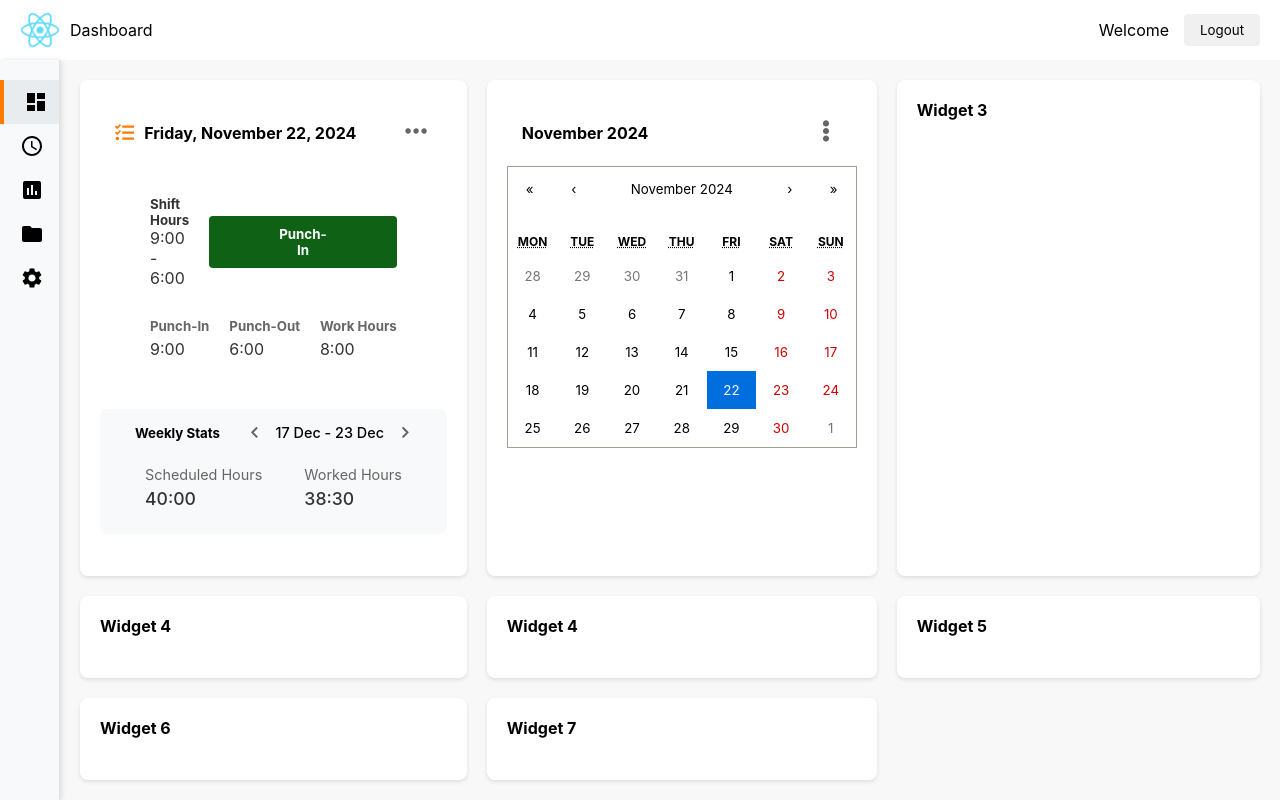
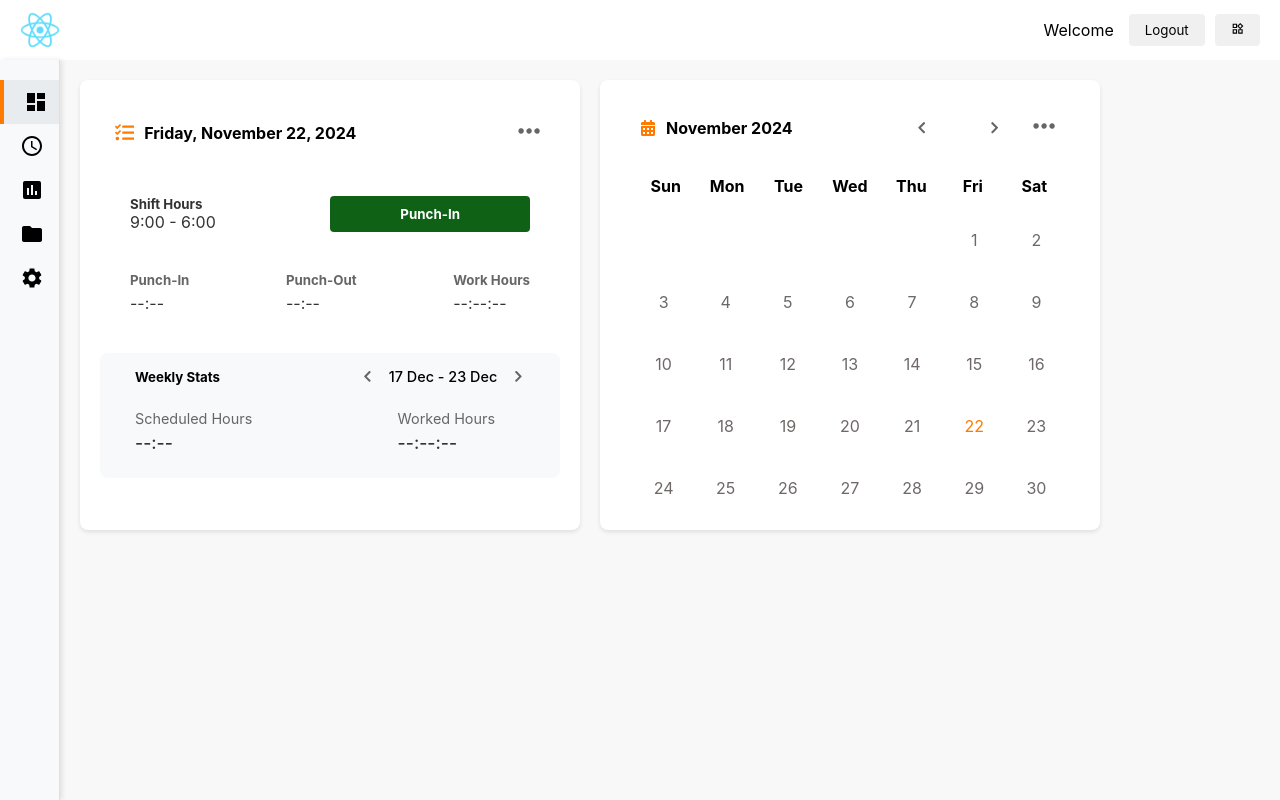
Before and after one commit to BharathSivagiri/itime-ui, a React (Create React App) app: page / in a window 1280 px wide. Built offline with nearby package versions, Linux system fonts and the light colour scheme.

Commit message:
commit v1

```diff
--- a/src/components/layout/Navbar.jsx
+++ b/src/components/layout/Navbar.jsx
@@ -1,18 +1,59 @@
 import React from 'react';
 import './css/Navbar.css';
 import Logo from '../../images/logo192.png';
+import { MdOutlineWidgets } from "react-icons/md";
 
-const Navbar = () => {
+const Navbar = ({
+  toggleWidgetConfig,
+  showWidgetConfig,
+  widgetConfig,
+  toggleWidget,
+  resetWidgets
+}) => {
   return (
     <nav className="navbar">
       <div className="navbar-brand">
-      <img src={Logo} alt="iOPEX Logo" className="navbar-logo" />
-        <span>Dashboard</span>
+      <img src={Logo} alt="Logo" className="navbar-logo" />
       </div>
       <div className="navbar-right">
         <div className="user-profile">
           <span>Welcome</span>
           <button className="logout-btn">Logout</button>
+        </div>
+        <div className="widget-config">
+          <button className="widget-config-btn" onClick={toggleWidgetConfig}>
+          <MdOutlineWidgets />
+          </button>
+          {showWidgetConfig && (
+            <div className="widget-config-menu">
+              <div className="widget-toggle">
+                <span>Punch Widget</span>
+                <label className="switch">
+                  <input
+                    type="checkbox"
+                    checked={widgetConfig.punchWidget}
+                    onChange={() => toggleWidget('punchWidget')}
+                  />
+                  <span className="slider"></span>
+                </label>
+              </div>
+              <div className="widget-toggle">
+                <span>Calendar Widget</span>
+                <label className="switch">
+                  <input
+                    type="checkbox"
+                    checked={widgetConfig.calendarWidget}
+                    onChange={() => toggleWidget('calendarWidget')}
+                  />
+                  <span className="slider"></span>
+                </label>
+              </div>
+              {/* Add more widget toggles here */}
+              <button className="reset-widgets" onClick={resetWidgets}>
+                Reset All Widgets
+              </button>
+            </div>
+          )}
         </div>
       </div>
     </nav>
--- a/src/components/layout/css/Navbar.css
+++ b/src/components/layout/css/Navbar.css
@@ -13,7 +13,6 @@
   width: auto;
   object-fit: contain;
 }
-
 
 .navbar-brand {
   display: flex;
--- /dev/null
+++ b/src/constants/AppMessages.js
@@ -0,0 +1,4 @@
+export const MESSAGES = {
+    PUNCH_RECORD_ERROR: "Error recording punch:",
+    PUNCH_DATA_FETCH_ERROR: "Error fetching punch data:",
+  };
--- /dev/null
+++ b/src/constants/apiEndpoints.js
@@ -0,0 +1,6 @@
+export const API_BASE_URL = 'http://localhost:8080/api';
+
+export const ENDPOINTS = {
+  PUNCH_CALCULATE: `${API_BASE_URL}/punch/calculate`,
+  PUNCH: `${API_BASE_URL}/punch`
+};
--- a/src/pages/Dashboard.jsx
+++ b/src/pages/Dashboard.jsx
@@ -1,21 +1,54 @@
 import React, { useState } from 'react';
 import Navbar from '../components/layout/Navbar';
 import Sidebar from '../components/layout/Sidebar';
-import { FaTasks, FaChevronLeft, FaChevronRight, FaEllipsisV } from 'react-icons/fa';
+import { FaTasks, FaChevronLeft, FaChevronRight, FaCalendarAlt } from 'react-icons/fa';
 import { SlOptions } from "react-icons/sl";
-import Calendar from 'react-calendar';
 import './css/Dashboard.css';
-import 'react-calendar/dist/Calendar.css';
+import { ENDPOINTS } from '../constants/apiEndpoints';
+import { MESSAGES } from '../constants/AppMessages';
 
 const Dashboard = () => {
   const [isPunchedIn, setIsPunchedIn] = useState(false);
   const [showMenu, setShowMenu] = useState(false);
   const [currentWeek] = useState('17 Dec - 23 Dec');
-  const [date, setDate] = useState(new Date());
-  const [showCalendarMenu, setShowCalendarMenu] = useState(false);
+  const [punchData, setPunchData] = useState({
+    punchInTime: null,
+    punchOutTime: null,
+    totalWorkingHours: null
+  });
 
-  const handlePunchClick = () => {
+  const fetchPunchData = async () => {
+    try {
+      const response = await fetch(`${ENDPOINTS.PUNCH_CALCULATE}/1`);
+      const data = await response.json();
+      setPunchData(data);
+    } catch (error) {
+      console.error(MESSAGES.PUNCH_DATA_FETCH_ERROR, error);
+    }
+  };
+
+  const handlePunchClick = async () => {
+    const punchRequest = {
+      employeeId: 1,
+      punchType: isPunchedIn ? 'OUT' : 'IN'
+    };
+
+    try {
+      const response = await fetch(ENDPOINTS.PUNCH, {
+        method: 'POST',
+        headers: {
+          'Content-Type': 'application/json',
+        },
+        body: JSON.stringify(punchRequest)
+      });
+
+      if (response.ok) {
         setIsPunchedIn(!isPunchedIn);
+        setTimeout(fetchPunchData, 500);
+      }
+    } catch (error) {
+      console.error(MESSAGES.PUNCH_RECORD_ERROR, error);
+    }
   };
 
   const toggleMenu = () => {
@@ -31,12 +64,68 @@ const Dashboard = () => {
     });
   };
 
+  // Format the datetime string to show only time
+  const formatTime = (dateTimeString) => {
+    if (!dateTimeString) return '--:--';
+    return new Date(dateTimeString).toLocaleTimeString('en-US', {
+      hour: '2-digit',
+      minute: '2-digit',
+      hour12: false
+    });
+  };
+
+  const [widgetConfig, setWidgetConfig] = useState({
+    punchWidget: true,
+    calendarWidget: true,
+    // More widgets can be added
+  });
+
+  const [showWidgetConfig, setShowWidgetConfig] = useState(false);
+
+  const toggleWidgetConfig = () => {
+    setShowWidgetConfig(!showWidgetConfig);
+  };
+
+  const toggleWidget = (widgetName) => {
+    setWidgetConfig(prev => ({
+      ...prev,
+      [widgetName]: !prev[widgetName]
+    }));
+  };
+
+  const resetWidgets = () => {
+    setWidgetConfig({
+      punchWidget: true,
+      calendarWidget: true,
+      // Resets all widgets to true
+    });
+  };
+
+  // Add this state for tracking current displayed month
+  const [currentDate, setCurrentDate] = useState(new Date());
+
+  // Add these functions to handle month navigation
+  const nextMonth = () => {
+    setCurrentDate(new Date(currentDate.setMonth(currentDate.getMonth() + 1)));
+  };
+
+  const prevMonth = () => {
+    setCurrentDate(new Date(currentDate.setMonth(currentDate.getMonth() - 1)));
+  };
+
   return (
     <div className="dashboard-container">
-      <Navbar />
+      <Navbar
+        toggleWidgetConfig={toggleWidgetConfig}
+        showWidgetConfig={showWidgetConfig}
+        widgetConfig={widgetConfig}
+        toggleWidget={toggleWidget}
+        resetWidgets={resetWidgets}
+      />
       <div className="dashboard-content">
         <Sidebar />
         <div className="widgets-container">
+          {widgetConfig.punchWidget && (
             <div className="widget">
               <div className="widget-header">
                 <div className="date-with-icon">
@@ -68,15 +157,15 @@ const Dashboard = () => {
                 <div className="time-details">
                   <div className="time-item">
                     <h5>Punch-In</h5>
-                  <span>9:00</span>
+                    <span>{formatTime(punchData.punchInTime)}</span>
                   </div>
                   <div className="time-item">
                     <h5>Punch-Out</h5>
-                  <span>6:00</span>
+                    <span>{formatTime(punchData.punchOutTime)}</span>
                   </div>
                   <div className="time-item">
                     <h5>Work Hours</h5>
-                  <span>8:00</span>
+                    <span>{punchData.totalWorkingHours || '--:--:--'}</span>
                   </div>
                 </div>
               </div>
@@ -92,59 +181,73 @@ const Dashboard = () => {
                 <div className="weekly-time-details">
                   <div className="weekly-time-item">
                     <span className="time-label">Scheduled Hours</span>
-                  <span className="time-value">40:00</span>
+                    <span className="time-value">--:--</span>
                   </div>
                   <div className="weekly-time-item">
                     <span className="time-label">Worked Hours</span>
-                  <span className="time-value">38:30</span>
+                    <span className="time-value">--:--:--</span>
                   </div>
                 </div>
               </div>
             </div>
-          <div className="widget">
+          )}
+          {/* Calendar Widget */}
+          {widgetConfig.calendarWidget && (
+            <div className="widget calendar-widget">
               <div className="widget-header">
-              <h4>{new Date().toLocaleDateString('en-US', { month: 'long', year: 'numeric' })}</h4>
+                <div className="date-with-icon">
+                  <FaCalendarAlt className="calendar-icon" />
+                  <h4>{currentDate.toLocaleString('default', { month: 'long', year: 'numeric' })}</h4>
+                </div>
+                <div className="calendar-navigation">
+                  <button className="month-nav" onClick={prevMonth}>
+                    <FaChevronLeft />
+                  </button>
+                  <button className="month-nav" onClick={nextMonth}>
+                    <FaChevronRight />
+                  </button>
+                </div>
                 <div className="menu-container">
-                <FaEllipsisV className="menu-icon" onClick={() => setShowCalendarMenu(!showCalendarMenu)} />
-                {showCalendarMenu && (
-                  <div className="menu-popup">
-                    <div className="menu-item">More Details</div>
+                  <SlOptions className="menu-icon" onClick={toggleMenu} />
+                </div>
+              </div>
+              <div className="calendar-content">
+                <div className="calendar-grid">
+                  <div className="weekdays">
+                    {['Sun', 'Mon', 'Tue', 'Wed', 'Thu', 'Fri', 'Sat'].map(day => (
+                      <div key={day} className="weekday">{day}</div>
+                    ))}
+                  </div>
+                  <div className="days">
+                    {Array.from({ length: 35 }, (_, i) => {
+                      const date = new Date(currentDate.getFullYear(), currentDate.getMonth(), 1);
+                      const firstDay = date.getDay();
+                      const currentDateNum = i - firstDay + 1;
+                      const isCurrentMonth = currentDateNum > 0 && currentDateNum <= new Date(date.getFullYear(), date.getMonth() + 1, 0).getDate();
+
+                      return (
+                        <div
+                          key={i}
+                          className={`day ${isCurrentMonth ? 'current-month' : 'other-month'} ${
+                            currentDateNum === new Date().getDate() &&
+                            currentDate.getMonth() === new Date().getMonth() &&
+                            currentDate.getFullYear() === new Date().getFullYear()
+                              ? 'today'
+                              : ''
+                          }`}
+                        >
+                          {isCurrentMonth ? currentDateNum : ''}
+                        </div>
+                      );
+                    })}
+                  </div>
+                </div>
+              </div>
             </div>
           )}
-              </div>
-            </div>
-            <div className="calendar-container">
-              <Calendar
-                onChange={setDate}
-                value={date}
-                className="custom-calendar"
-              />
-            </div>
-          </div>
-          <div className="widget">
-            <h4>Widget 3</h4>
-            {/* Widget content */}
-          </div>
-          <div className="widget">
-            <h4>Widget 4</h4>
-            {/* Widget content */}
-          </div>
-          <div className="widget">
-            <h4>Widget 4</h4>
-            {/* Widget content */}
-          </div>
-          <div className="widget">
-            <h4>Widget 5</h4>
-            {/* Widget content */}
-          </div>
-          <div className="widget">
-            <h4>Widget 6</h4>
-            {/* Widget content */}
-          </div>
-          <div className="widget">
-            <h4>Widget 7</h4>
-            {/* Widget content */}
-          </div>
+
+          {/* Other widgets with their respective config checks */}
+
         </div>
       </div>
     </div>
--- a/src/pages/css/Dashboard.css
+++ b/src/pages/css/Dashboard.css
@@ -25,6 +25,73 @@
   border-radius: 8px;
   padding: 20px;
   box-shadow: 0 2px 4px rgba(0, 0, 0, 0.1);
+  display: flexbox;
+  height: 450px;
+  width: 500px;
+}
+
+/* Widget edit CSS */
+.widget-config {
+  position: relative;
+  z-index: 1000;
+}
+
+.widget-config-menu {
+  position: absolute;
+  top: 45px;
+  right: 0;
+  min-width: 250px;
+  background: white;
+  border: 1px solid #e0e0e0;
+  border-radius: 8px;
+  padding: 16px;
+  box-shadow: 0 4px 12px rgba(0,0,0,0.15);
+}
+
+.widget-toggle {
+  display: flex;
+  justify-content: space-between;
+  align-items: center;
+  padding: 12px 0;
+  border-bottom: 1px solid #eee;
+}
+
+.widget-toggle:last-child {
+  border-bottom: none;
+}
+
+.widget-toggle span {
+  font-size: 14px;
+  color: #333;
+}
+
+.widget-config-btn {
+  padding: 8px 16px;
+  border: none;
+  border-radius: 4px;
+  background-color: #f0f0f0;
+  cursor: pointer;
+  margin-left: 10px;
+}
+
+.widget-config-btn:hover {
+  background: #e9ecef;
+}
+
+.reset-widgets {
+  margin-top: 16px;
+  width: 100%;
+  padding: 10px;
+  background: #dc3545;
+  color: white;
+  border: none;
+  border-radius: 4px;
+  cursor: pointer;
+  transition: background 0.2s;
+}
+
+.reset-widgets:hover {
+  background: #c82333;
 }
 
 /* Widget : Punch-in and Punch-out with time calculation */
@@ -39,6 +106,8 @@
   align-items: center;
   justify-content: space-between;
   gap: 20px;
+  margin-left: -20px;
+  margin-right: -20px;
 }
 
 .punch-button {
@@ -81,6 +150,9 @@
 
 .time-item {
   text-align: left;
+  margin-top: 10px;
+  margin-left: -20px;
+  margin-right: -20px;
 }
 
 .time-item h5 {
@@ -124,8 +196,6 @@
 
 .menu-popup {
   position: absolute;
-  right: 0;
-  top: 25px;
   background: white;
   transition: width 0.3s ease;
   box-shadow: 0 2px 5px rgba(0,0,0,0.2);
@@ -144,7 +214,7 @@
 }
 
 .weekly-stats-container {
-  margin-top: 20px;
+  margin-top: 10px;
   padding: 15px;
   background-color: #f8f9fa;
   border-radius: 8px;
@@ -184,8 +254,8 @@
   display: flex;
   justify-content: space-between;
   padding: 10px;
-  margin-left: 20px;
-  margin-right: 20px;
+  margin-left: 10px;
+  margin-right: 40px;
 }
 
 .weekly-time-item {
@@ -205,86 +275,120 @@
   color: #333;
 }
 
-/* .widget {
-  height: 100%;
+
+/* Widget : Calendar */
+.calendar-widget {
+  background: white;
+  border-radius: 8px;
+  padding: 20px;
+  box-shadow: 0 2px 4px rgba(0,0,0,0.1);
+}
+
+.calendar-content {
+  padding: 15px;
+}
+
+.calendar-header {
+  display: flex;
+  justify-content: space-between;
+  align-items: center;
+  margin-bottom: 20px;
+}
+
+.month-nav {
+  background: none;
+  border: none;
+  cursor: pointer;
+  padding: 5px;
+  color: #666;
+}
+
+.calendar-grid {
   display: flex;
   flex-direction: column;
+  gap: 10px;
 }
 
-.calendar-container {
-  flex: 1;
-  padding: 0;
+.weekdays {
+  display: grid;
+  grid-template-columns: repeat(7, 1fr);
+  text-align: center;
+  font-weight: bold;
+  color: #000000;
 }
 
-.custom-calendar {
-  width: 100%;
-  height: 100%;
-  border: none;
-  background: transparent;
-  font-family: 'Roboto', sans-serif;
+.weekday {
+  padding: 5px;
 }
 
-.react-calendar__navigation {
-  margin-bottom: 15px;
+.days {
+  display: grid;
+  grid-template-columns: repeat(7, 1fr);
+  gap: 5px;
 }
 
-.react-calendar__navigation__label {
-  font-weight: bold !important;
-  font-size: 1rem !important;
-  color: #1a73e8;
+.day {
+  aspect-ratio: 1;
+  display: flex;
+  align-items: center;
+  justify-content: center;
+  cursor: pointer;
+  border-radius: 50%;
+  transition: background-color 0.2s;
 }
 
-.react-calendar__tile {
-  padding: 14px;
-  font-size: 1em;
-  height: auto;
+.day:hover {
+  background-color: #f0f0f0;
 }
 
-.react-calendar__month-view__weekdays {
-  text-transform: uppercase;
-  font-weight: bold;
-  font-size: 0.9em;
-  color: #666;
-  padding: 8px 0;
+.day.today {
+  color: #ff7b00;
 }
 
-.react-calendar__month-view__weekdays__weekday {
-  padding: 12px;
+.day.other-month {
+  color: #000000;
 }
 
-.react-calendar__tile {
-  padding: 16px;
-  font-size: 1em;
-  border-radius: 50%;
-  transition: all 0.2s ease;
-}
-.react-calendar__tile--now {
-  background: #e8f0fe !important;
-  color: #1a73e8;
+.current-month {
+  color: #6e6868;
 }
 
-.react-calendar__tile--active {
-  background: #1a73e8 !important;
-  color: white !important;
-  border-radius: 50%;
+.calendar-widget .widget-header {
+  display: flex;
+  justify-content: space-between;
+  align-items: center;
+  padding: 10px 20px;
 }
 
-.react-calendar__tile:enabled:hover,
-.react-calendar__tile:enabled:focus {
-  background-color: #f8f9fa;
-  border-radius: 50%;
+.calendar-navigation {
+  display: flex;
+  gap: 50px;
+  margin-left: 270px;
+  position: absolute;
 }
 
-.react-calendar__navigation button:enabled:hover,
-.react-calendar__navigation button:enabled:focus {
-  background-color: #f1f3f4;
-  border-radius: 4px;
+.month-nav {
+  background: none;
+  border: none;
+  cursor: pointer;
+  padding: 5px;
+  color: #666;
+  display: flex;
+  align-items: center;
+  justify-content: center;
+  transition: color 0.2s;
 }
 
-.react-calendar__month-view__days__day--weekend {
-  color: #d10000;
+.month-nav:hover {
+  color: #ff7b00;
 }
 
-.react-calendar__month-view__days__day--neighboringMonth {
-  color: #ccc;
-} */
+.date-with-icon {
+  display: flex;
+  align-items: center;
+  gap: 10px;
+}
+
+.calendar-icon {
+  color: #ff7b00;
+}
```
Lines whose indentation alone changed are shown as unchanged.
